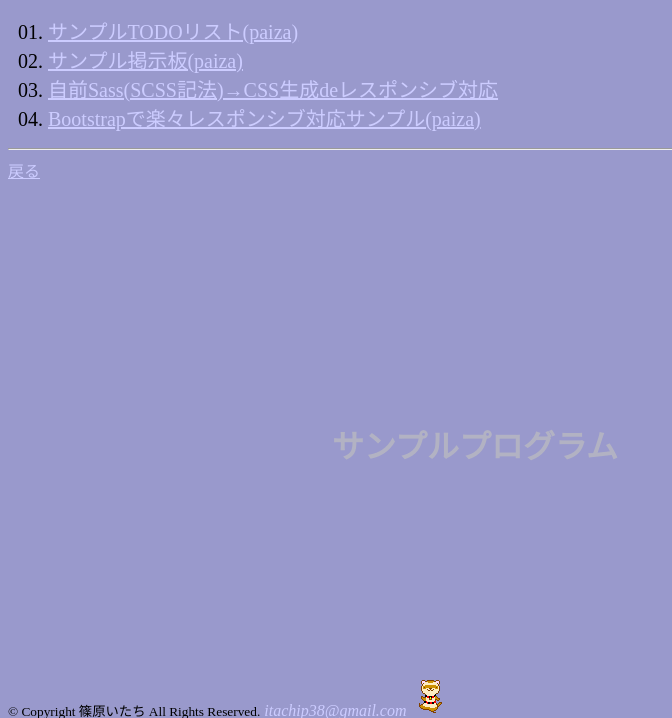
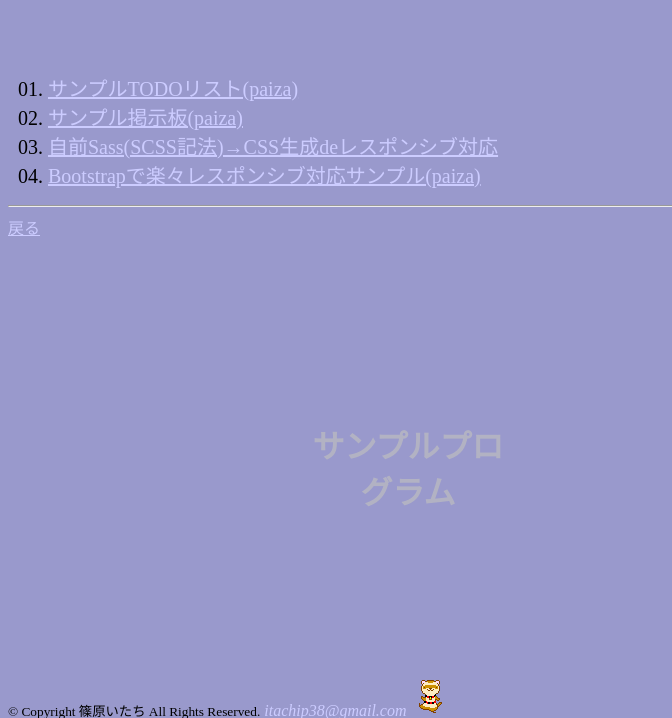
Before and after one commit to itachi-P/PHP_TODOList, a PHP site: page /samples/samples-index.html in a window 1280 px wide. Shown: the top 718 px of the page, without its empty margins (0-672 px from the left). Run offline with PHP 8.4, Linux system fonts and the light colour scheme.

Commit message:
:dog: plus one

```diff
--- a/css/home.css
+++ b/css/home.css
@@ -6,7 +6,7 @@ html {
 }
 
 body {
-  font-family: "????";
+  font-family: "fantasy";
   /*
   background-image: url(../images/20130918_churapons.jpg);
   background-position: center center;
@@ -20,11 +20,11 @@ body {
 }
 
 h1 {
-  position: absolute;
+  position: relative;
   top: 400px;
   left: 300px;
   color: #ccb;
-  width: 350px;
+  width: 200px;
   height: 30px;
   font-size: 2.0rem;
   text-align: center;
```
Also changed, not shown: php/regist.php (+4 -4 lines).
